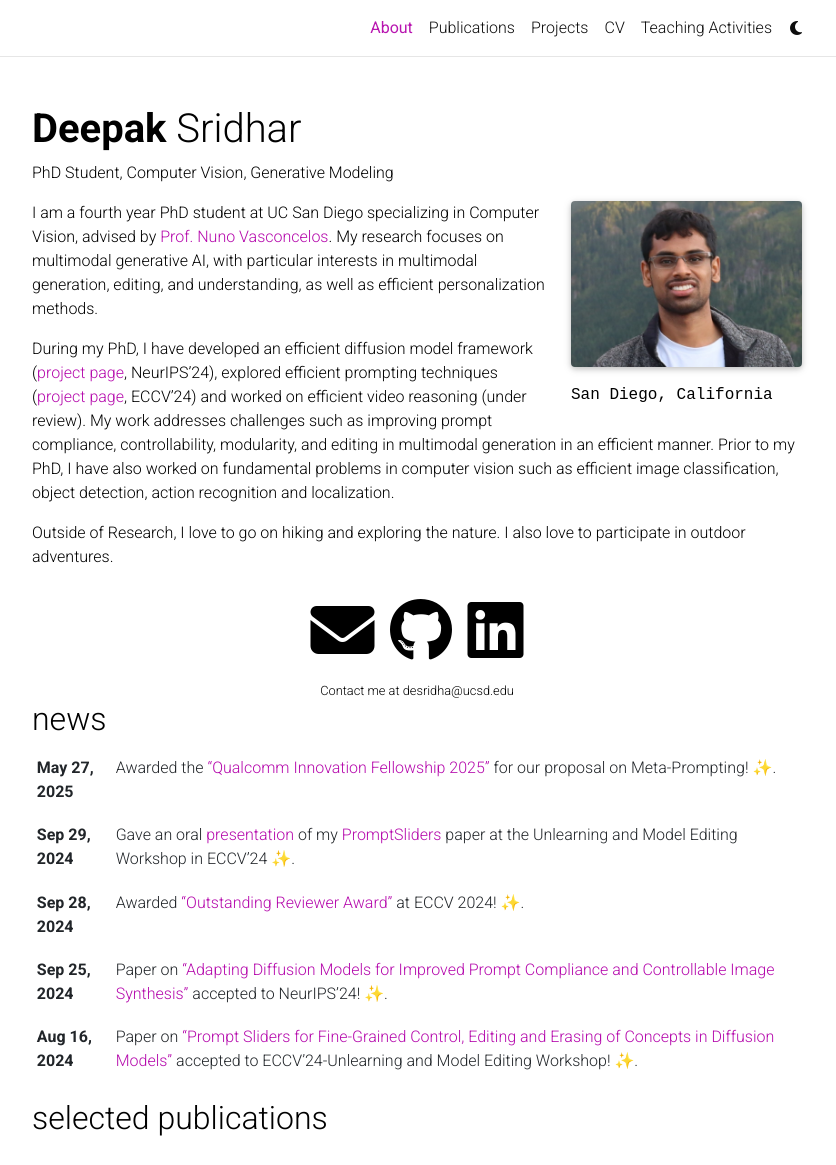
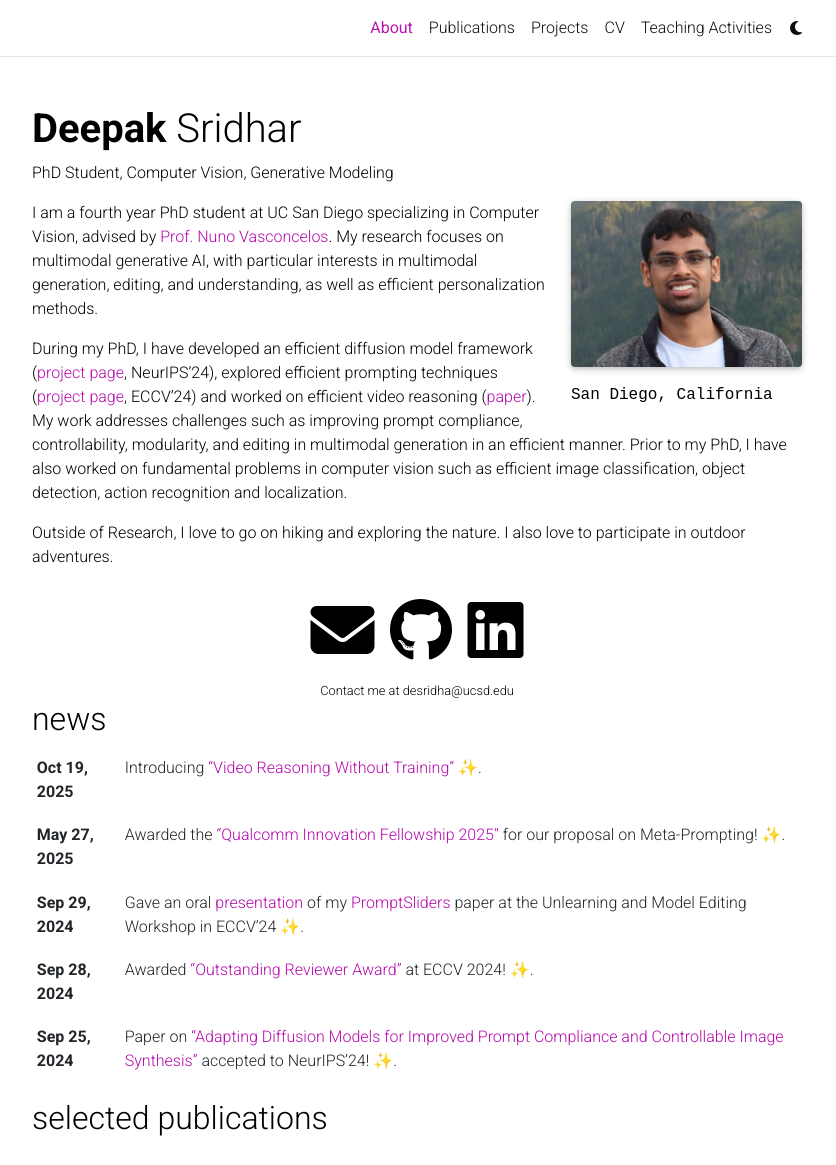
Before and after one commit to DeepakSridhar/deepaksridhar.github.io, a Jekyll site: the page built from _pages/about.md, in a window 1280 px wide and 1339 px high, cut to the strip 0-1165 px from the top of the window. Shown: the whole strip, without its empty margins (223-1059 px from the left). Built offline with Jekyll 4.4.1, drawn with Linux system fonts in a browser that asks for light colours; full-size pictures stand in for the smaller copies a plugin makes; emoji names are drawn with the system emoji font; comment, search, counter and statistics services are not loaded; a style sheet for code colours, icons or effects is not loaded.

Commit message:
Update with paper

```diff
--- a/_pages/about.md
+++ b/_pages/about.md
@@ -19,7 +19,7 @@
 
 I am a fourth year PhD student at UC San Diego specializing in Computer Vision, advised by [Prof. Nuno Vasconcelos](http://www.svcl.ucsd.edu/people/nuno/). My research focuses on multimodal generative AI, with particular interests in multimodal generation, editing, and understanding, as well as efficient personalization methods.
 
-During my PhD, I have developed an efficient diffusion model framework ([project page](https://deepaksridhar.github.io/factorgraphdiffusion.github.io/), NeurIPS’24), explored efficient prompting techniques ([project page](https://deepaksridhar.github.io/promptsliders.github.io/), ECCV’24) and worked on efficient video reasoning (under review). My work addresses challenges such as improving prompt compliance, controllability, modularity, and editing in multimodal generation in an efficient manner. Prior to my PhD, I have also worked on fundamental problems in computer vision such as efficient image classification, object detection, action recognition and localization.
+During my PhD, I have developed an efficient diffusion model framework ([project page](https://deepaksridhar.github.io/factorgraphdiffusion.github.io/), NeurIPS’24), explored efficient prompting techniques ([project page](https://deepaksridhar.github.io/promptsliders.github.io/), ECCV’24) and worked on efficient video reasoning ([paper](https://www.arxiv.org/abs/2510.17045)). My work addresses challenges such as improving prompt compliance, controllability, modularity, and editing in multimodal generation in an efficient manner. Prior to my PhD, I have also worked on fundamental problems in computer vision such as efficient image classification, object detection, action recognition and localization.
 <!-- My recent work is an efficient diffusion model framework ([link](https://deepaksridhar.github.io/factorgraphdiffusion.github.io/)) that offers high prompt compliance, controllability, modularity, editing and applicability to multimodal content generation (video, audio and 3D), understanding and editing. Previously, I have worked on some fundamental vision problems such as efficient classification and detection in images and videos. -->
 
 Outside of Research, I love to go on hiking and exploring the nature. I also love to participate in outdoor adventures.
```
Also changed, not shown: _news/announcement_12.md (added, +8 -0 lines), 1 other file.
